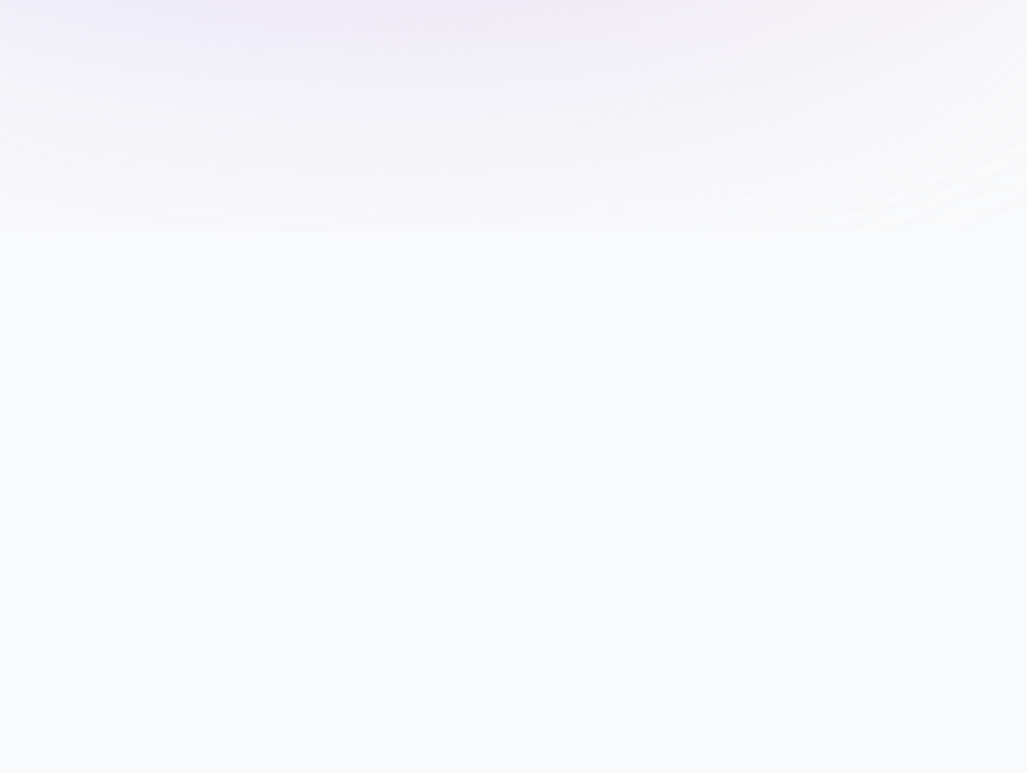
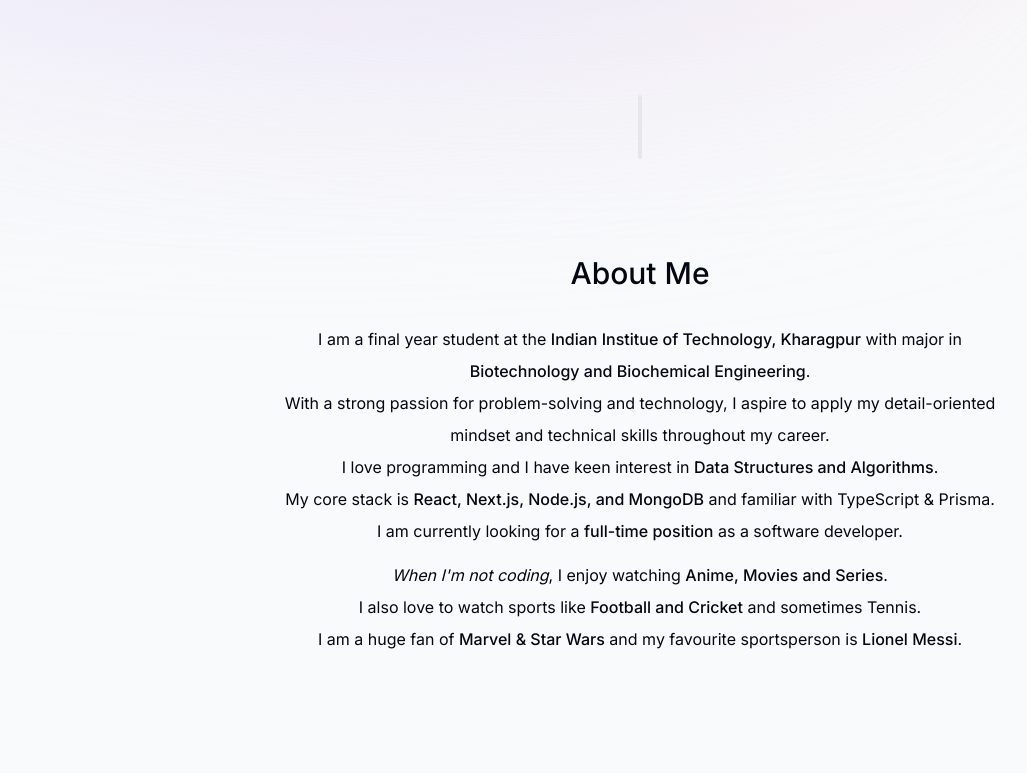
Before and after one commit to saransh6772/Portfolio, a Next.js app: page / in a window 1280 px wide. Shown: the part 567-1340 px from the top of the page, without its empty margins (0-1027 px from the left). Before the commit the page ends 800 px from the top, so only its background shows below. Built offline with nearby package versions, Linux system fonts and the light colour scheme.

Commit message:
added about me and section divider and section header

```diff
--- a/app/page.tsx
+++ b/app/page.tsx
@@ -1,9 +1,14 @@
+import About from "@/components/about";
 import Intro from "@/components/intro";
+import SectionDivider from "@/components/sectionDivider";
 
 export default function Home() {
   return (
     <main className="flex flex-col items-center px-4">
       <Intro />
+      <SectionDivider />
+      <About />
+      <SectionDivider />
     </main>
   );
 }
--- /dev/null
+++ b/components/about.tsx
@@ -0,0 +1,26 @@
+"use client";
+
+import React from "react";
+import SectionHeading from "./sectionHeading";
+import { motion } from "framer-motion";
+
+export default function About() {
+
+    return (
+        <motion.section className="mb-28 max-w-[45rem] text-center leading-8 sm:mb-40 scroll-mt-28" initial={{ opacity: 0, y: 100 }} animate={{ opacity: 1, y: 0 }} transition={{ delay: 0.175 }} id="about">
+            <SectionHeading>About me</SectionHeading>
+            <p className="mb-3">
+                I am a final year student at the <span className="font-medium">Indian Institue of Technology, Kharagpur</span> with major in <span className="font-medium">Biotechnology and Biochemical Engineering</span>.
+                <br />With a strong passion for problem-solving and technology, I aspire to apply my detail-oriented mindset and technical skills throughout my career.
+                <br />I love programming and I have keen interest in <span className="font-medium">Data Structures and Algorithms</span>.
+                <br />My core stack is <span className="font-medium">React, Next.js, Node.js, and MongoDB</span> and familiar with TypeScript & Prisma.
+                <br /> I am currently looking for a <span className="font-medium">full-time position</span> as a software developer.
+            </p>
+            <p>
+                <span className="italic">When I'm not coding</span>, I enjoy watching <span className="font-medium">Anime, Movies and Series</span>.
+                <br />I also love to watch sports like <span className="font-medium">Football and Cricket</span> and sometimes Tennis.
+                <br />I am a huge fan of <span className="font-medium">Marvel & Star Wars</span> and my favourite sportsperson is <span className="font-medium">Lionel Messi</span>.
+            </p>
+        </motion.section>
+    );
+}
--- /dev/null
+++ b/components/sectionDivider.tsx
@@ -0,0 +1,10 @@
+"use client";
+
+import React from "react";
+import { motion } from "framer-motion";
+
+export default function SectionDivider() {
+    return (
+        <motion.div className="bg-gray-200 my-24 h-16 w-1 rounded-full hidden sm:block dark:bg-opacity-20" initial={{ opacity: 0, y: 100 }} animate={{ opacity: 1, y: 0 }} transition={{ delay: 0.125 }}></motion.div>
+    );
+}
--- /dev/null
+++ b/components/sectionHeading.tsx
@@ -0,0 +1,13 @@
+import React from "react";
+
+type SectionHeadingProps = {
+    children: React.ReactNode;
+};
+
+export default function SectionHeading({ children }: SectionHeadingProps) {
+    return (
+        <h2 className="text-3xl font-medium capitalize mb-8 text-center">
+            {children}
+        </h2>
+    );
+}
```
